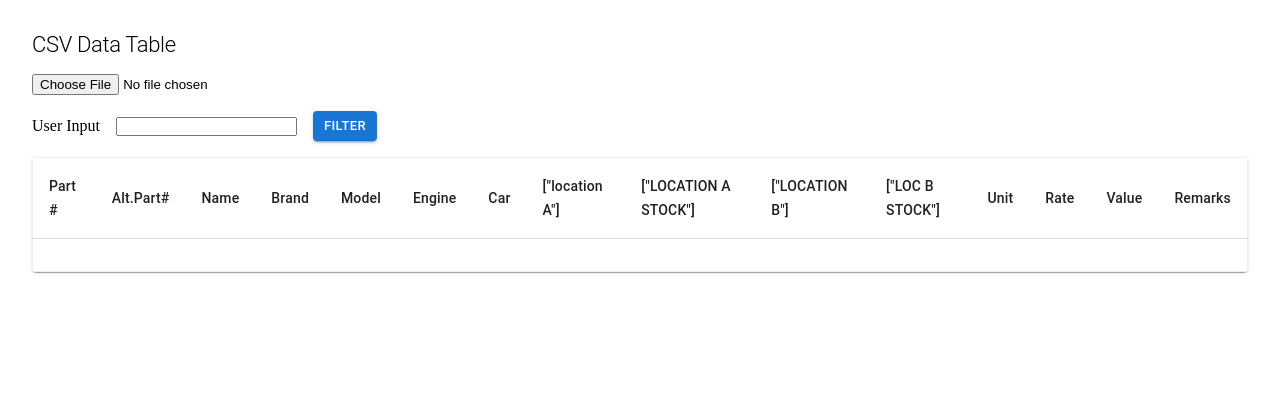
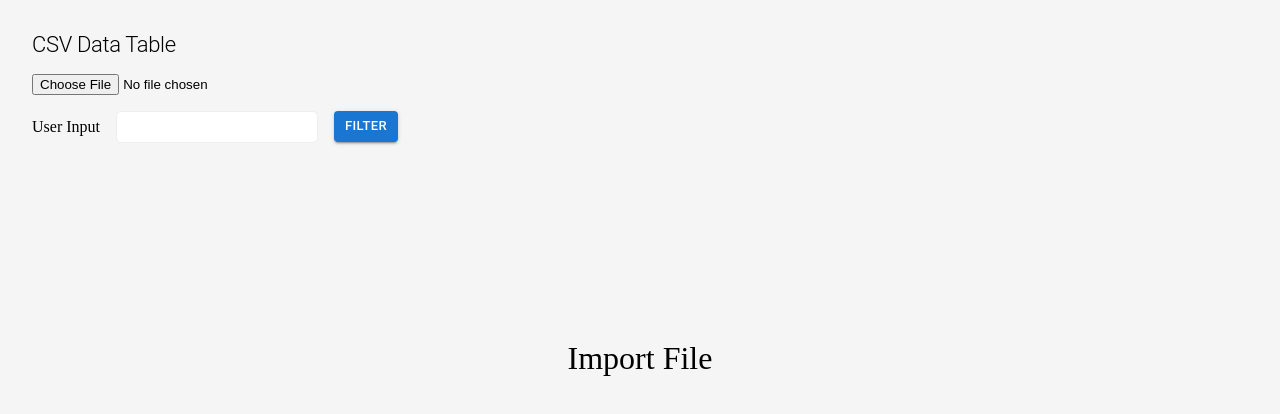
Before and after one commit to sukriti-singh13/data_table, a React (Vite) app: page / in a window 1280 px wide. Shown: the top 414 px of the page. Built offline with nearby package versions, Linux system fonts and the light colour scheme.

Commit message:
completed functionality

```diff
--- a/src/App.jsx
+++ b/src/App.jsx
@@ -1,7 +1,14 @@
+import { Box } from "@mui/material";
 import Home from "./pages/Home";
 
 function App() {
-  return <Home />;
+  return (
+    <Box
+      sx={{ backgroundColor: "#F5F5F5;", minHeight: "100vh", height: "100%" }}
+    >
+      <Home />
+    </Box>
+  );
 }
 
 export default App;
--- a/src/components/CustomModal.jsx
+++ b/src/components/CustomModal.jsx
@@ -6,11 +6,10 @@ import {
   TableContainer,
   TableHead,
   TableRow,
-  Typography,
 } from "@mui/material";
-import { MdDelete, MdModeEdit } from "react-icons/md";
-import React from "react";
-import { deleteRow } from "../features/TableData";
+import { MdDelete, MdModeEdit, MdOutlineDone, MdClose } from "react-icons/md";
+import React, { useState } from "react";
+import { deleteRow, editStocks, handleModalClose } from "../features/TableData";
 import { useDispatch, useSelector } from "react-redux";
 const CustomModal = () => {
   const style = {
@@ -28,38 +27,67 @@ const CustomModal = () => {
   const { isModalOpen, tableDataForFile, selectedRow } = useSelector(
     (store) => store.tableFileData
   );
-  // const deleteRow = (id) => {
-  //   setTableDataForFile(
-  //     tableDataForFile.filter(
-  //       (row) => row[selectedRow] !== tableDataForFile[id]
-  //     )
-  //   );
-  // };
+
+  const minWidthTable = {
+    minWidth: "110px",
+  };
+
+  const [editMode, setEditMode] = useState(false);
+  const [editTextOne, setEditTextOne] = useState(
+    tableDataForFile[selectedRow]["LOCATION A STOCK"]
+  );
   return (
-    <Modal
-      open={isModalOpen}
-    >
+    <Modal open={isModalOpen}>
       <>
-        <TableContainer component={Paper} style={style}>
+        <TableContainer component={Paper} elevation={3} sx={style}>
+          <Box
+            sx={{
+              cursor: "pointer",
+              display: "flex",
+              gap: "1rem",
+              borderBottom: "1px solid #eee",
+            }}
+          >
+            <span>
+              <MdClose
+                size="1.3rem"
+                onClick={() => dispatch(handleModalClose())}
+              />
+            </span>
+
+            <span>
+              {editMode ? (
+                ""
+              ) : (
+                <MdModeEdit size="1.3rem" onClick={() => setEditMode(true)} />
+              )}
+            </span>
+            <span>
+              <MdDelete
+                size="1.3rem"
+                onClick={() => dispatch(deleteRow(selectedRow))}
+              />
+            </span>
+          </Box>
           <TableHead>
             <TableRow>
-              <TableCell component="th" scope="row">
+              <TableCell component="th" scope="row" sx={minWidthTable}>
                 Part #
               </TableCell>
-              <TableCell>Alt.Part#</TableCell>
-              <TableCell>Name</TableCell>
-              <TableCell>Brand</TableCell>
-              <TableCell>Model</TableCell>
-              <TableCell>Engine</TableCell>
-              <TableCell>Car</TableCell>
-              <TableCell>["location A"]</TableCell>
-              <TableCell>["LOCATION A STOCK"]</TableCell>
-              <TableCell>["LOCATION B"]</TableCell>
-              <TableCell>["LOC B STOCK"]</TableCell>
-              <TableCell>Unit</TableCell>
-              <TableCell>Rate</TableCell>
-              <TableCell>Value</TableCell>
-              <TableCell>Remarks</TableCell>
+              <TableCell sx={minWidthTable}>Alt.Part#</TableCell>
+              <TableCell sx={minWidthTable}>Name</TableCell>
+              <TableCell sx={minWidthTable}>Brand</TableCell>
+              <TableCell sx={minWidthTable}>Model</TableCell>
+              <TableCell sx={minWidthTable}>Engine</TableCell>
+              <TableCell sx={minWidthTable}>Car</TableCell>
+              <TableCell sx={minWidthTable}>["location A"]</TableCell>
+              <TableCell sx={minWidthTable}>["LOCATION A STOCK"]</TableCell>
+              <TableCell sx={minWidthTable}>["LOCATION B"]</TableCell>
+              <TableCell sx={minWidthTable}>["LOC B STOCK"]</TableCell>
+              <TableCell sx={minWidthTable}>Unit</TableCell>
+              <TableCell sx={minWidthTable}>Rate</TableCell>
+              <TableCell sx={minWidthTable}>Value</TableCell>
+              <TableCell sx={minWidthTable}>Remarks</TableCell>
             </TableRow>
           </TableHead>
           <TableRow
@@ -77,9 +105,29 @@ const CustomModal = () => {
             <TableCell>{tableDataForFile[selectedRow].Engine}</TableCell>
             <TableCell>{tableDataForFile[selectedRow].Car}</TableCell>
             <TableCell>{tableDataForFile[selectedRow]["location A"]}</TableCell>
-            <TableCell>
-              {tableDataForFile[selectedRow]["LOCATION A STOCK"]}
-            </TableCell>
+            {editMode ? (
+              <TableCell>
+                <Box sx={{ display: "flex", gap: ".5rem" }}>
+                  <input
+                    value={editTextOne}
+                    onChange={(e) => setEditTextOne(e.target.value)}
+                  />
+
+                  <MdOutlineDone
+                    size="1.2rem"
+                    sx={{ cursor: "pointer" }}
+                    onClick={() => {
+                      dispatch(editStocks(editTextOne)), setEditMode(false);
+                    }}
+                  />
+                </Box>
+              </TableCell>
+            ) : (
+              <TableCell>
+                {tableDataForFile[selectedRow]["LOCATION A STOCK"]}
+              </TableCell>
+            )}
+
             <TableCell>{tableDataForFile[selectedRow]["LOCATION B"]}</TableCell>
             <TableCell>
               {tableDataForFile[selectedRow]["LOC B STOCK"]}
@@ -89,18 +137,6 @@ const CustomModal = () => {
             <TableCell>{tableDataForFile[selectedRow].Value}</TableCell>
             <TableCell>{tableDataForFile[selectedRow].Remarks}</TableCell>
           </TableRow>
-          <Box
-            sx={{
-              display: "flex",
-              gap: "1rem",
-              marginTop: "1rem",
-              justifyContent: "center",
-              cursor: "pointer",
-            }}
-          >
-            <MdModeEdit />
-            <MdDelete onClick={() => dispatch(deleteRow(selectedRow))} />
-          </Box>
         </TableContainer>
       </>
     </Modal>
--- a/src/components/CustomTable.jsx
+++ b/src/components/CustomTable.jsx
@@ -1,6 +1,5 @@
 import React, { useState } from "react";
 import {
-  Modal,
   Paper,
   Table,
   TableBody,
@@ -13,23 +12,26 @@ import CustomModal from "./CustomModal";
 import { useDispatch, useSelector } from "react-redux";
 import { handleModal } from "../features/TableData";
 const CustomTable = () => {
-
   const dispatch = useDispatch();
-  const { tableDataForFile, isModalOpen,filterInput } = useSelector(
+  const { tableDataForFile, isModalOpen, filterInput } = useSelector(
     (store) => store.tableFileData
   );
-  console.log(filterInput)
+
+  const minWidthTable = {
+    minWidth: "120px",
+  };
+
   return (
     <>
       {isModalOpen && <CustomModal />}
-      <TableContainer component={Paper}>
+      <TableContainer component={Paper} elevation={3}>
         <Table
           sx={{ minWidth: 650, border: "1px solid #eee" }}
           aria-label="simple table"
         >
           <TableHead>
             <TableRow>
-              <TableCell component="th" scope="row">
+              <TableCell component="th" scope="row" width="100%">
                 Part #
               </TableCell>
               <TableCell>Alt.Part#</TableCell>
@@ -38,10 +40,10 @@ const CustomTable = () => {
               <TableCell>Model</TableCell>
               <TableCell>Engine</TableCell>
               <TableCell>Car</TableCell>
-              <TableCell>["location A"]</TableCell>
-              <TableCell>["LOCATION A STOCK"]</TableCell>
-              <TableCell>["LOCATION B"]</TableCell>
-              <TableCell>["LOC B STOCK"]</TableCell>
+              <TableCell sx={minWidthTable}>["location A"]</TableCell>
+              <TableCell sx={minWidthTable}>["LOCATION A STOCK"]</TableCell>
+              <TableCell sx={minWidthTable}>["LOCATION B"]</TableCell>
+              <TableCell sx={minWidthTable}>["LOC B STOCK"]</TableCell>
               <TableCell>Unit</TableCell>
               <TableCell>Rate</TableCell>
               <TableCell>Value</TableCell>
@@ -49,21 +51,27 @@ const CustomTable = () => {
             </TableRow>
           </TableHead>
           <TableBody>
-
-            {tableDataForFile.filter(
-          (item) => (String(item["Part #"]).includes(filterInput) || filterInput==='')
-        ).map((row, index) => (
+            {tableDataForFile
+              .filter(
+                (item) =>
+                  String(item["Part #"]).includes(filterInput) ||
+                  filterInput === ""
+              )
+              .map((row, index) => (
                 <TableRow
                   onClick={() => dispatch(handleModal(index))}
                   key={index}
-                sx={{ "&:last-child td, &:last-child th": { border: 0 } }}
+                  sx={{
+                    "&:last-child td, &:last-child th": { border: 0 },
+                    cursor: "pointer",
+                  }}
                 >
-                <TableCell component="th" scope="row">
+                  <TableCell component="th" scope="row" sx={minWidthTable}>
                     {row["Part #"]}
                   </TableCell>
 
-                <TableCell>{row["Alt.Part#"]}</TableCell>
-                <TableCell>{row.Name}</TableCell>
+                  <TableCell sx={minWidthTable}>{row["Alt.Part#"]}</TableCell>
+                  <TableCell sx={minWidthTable}>{row.Name}</TableCell>
                   <TableCell>{row.Brand}</TableCell>
                   <TableCell>{row.Model}</TableCell>
                   <TableCell>{row.Engine}</TableCell>
@@ -71,7 +79,7 @@ const CustomTable = () => {
                   <TableCell>{row["location A"]}</TableCell>
                   <TableCell>{row["LOCATION A STOCK"]}</TableCell>
                   <TableCell>{row["LOCATION B"]}</TableCell>
-                <TableCell>{row["LOC B STOCK"]}</TableCell>
+                  <TableCell>{row[`"LOC B STOCK "`]}</TableCell>
                   <TableCell>{row.Unit}</TableCell>
                   <TableCell>{row.Rate}</TableCell>
                   <TableCell>{row.Value}</TableCell>
--- a/src/features/TableData.jsx
+++ b/src/features/TableData.jsx
@@ -4,7 +4,7 @@ const initialState = {
   tableDataForFile: [{}],
   isModalOpen: false,
   selectedRow: 0,
-  filterInput: ''
+  filterInput: "",
 };
 
 export const parseFile = createAsyncThunk("table/parseFile", async (file) => {
@@ -14,6 +14,7 @@ export const parseFile = createAsyncThunk("table/parseFile", async (file) => {
       skipEmptyLines: true,
       complete: (results) => {
         resolve(results.data);
+        console.log(results.data);
       },
       error: (error) => {
         reject(error);
@@ -26,13 +27,11 @@ const tableDataSlice = createSlice({
   name: "tableData",
   initialState,
   reducers: {
-    handleFilterInput:(state,{payload}) => {
-        state.filterInput = payload
+    handleFilterInput: (state, { payload }) => {
+      state.filterInput = payload;
     },
 
     filterTable: (state, { payload }) => {
-      console.log(state.tableDataForFile);
-      // console.log(payload);
       if (payload.length > 2) {
         const filteredTable = state.tableDataForFile.filter(
           (item) => String(item["Part #"]).slice(0, 3) === payload
@@ -45,13 +44,23 @@ const tableDataSlice = createSlice({
       state.selectedRow = payload;
     },
     deleteRow: (state, { payload }) => {
-      console.log(payload);
-      console.log(state.tableDataForFile);
       let finalObjects = state.tableDataForFile.filter(
-        (item, index) => index!== payload
+        (item, index) => index !== payload
       );
-      console.log(finalObjects);
-      state.tableDataForFile = finalObjects
+
+      state.tableDataForFile = finalObjects;
+      state.isModalOpen = false;
+    },
+    editStocks: (state, { payload }) => {
+      const editedObjects = state.tableDataForFile.map((item, index) =>
+        index === state.selectedRow
+          ? { ...item, ["LOCATION A STOCK"]: payload }
+          : item
+      );
+
+      state.tableDataForFile = editedObjects;
+    },
+    handleModalClose: (state, { payload }) => {
       state.isModalOpen = false;
     },
   },
@@ -63,6 +72,13 @@ const tableDataSlice = createSlice({
   },
 });
 
-export const { handleTableData, filterTable, handleModal, deleteRow,handleFilterInput } =
-  tableDataSlice.actions;
+export const {
+  handleTableData,
+  filterTable,
+  handleModal,
+  deleteRow,
+  handleFilterInput,
+  editStocks,
+  handleModalClose,
+} = tableDataSlice.actions;
 export default tableDataSlice.reducer;
--- a/src/pages/Home.jsx
+++ b/src/pages/Home.jsx
@@ -1,14 +1,8 @@
 import { Box, Button, Typography } from "@mui/material";
-import React, { useEffect, useState } from "react";
-import Papa from "papaparse";
+import React, { useState } from "react";
 import CustomTable from "../components/CustomTable";
 import { useDispatch, useSelector } from "react-redux";
-import {
-  handleTableData,
-  filterTable,
-  parseFile,
-  handleFilterInput,
-} from "../features/TableData";
+import { parseFile, handleFilterInput } from "../features/TableData";
 const Home = () => {
   const dispatch = useDispatch();
   const { tableDataForFile, filterInput } = useSelector(
@@ -27,6 +21,9 @@ const Home = () => {
     alignItems: "center",
   };
 
+  const fontStyle = {
+    fontSize: "2rem",
+  };
   return (
     <Box sx={{ padding: "2rem", display: "grid", gap: "1rem" }}>
       <Typography sx={{ fontSize: "22px", fontWeight: "700px" }} variant="h1">
@@ -43,6 +40,7 @@ const Home = () => {
       <Box sx={flexItem}>
         <Typography variant="p">User Input</Typography>
         <input
+          className="user_input"
           value={userInput}
           onChange={(e) => setUserInput(e.target.value)}
         />
@@ -53,8 +51,25 @@ const Home = () => {
         >
           Filter
         </Button>
+        {/* {filterInput !== "" && (
+          <Button
+            size="small"
+            variant="contained"
+            onClick={() => dispatch(handleFilterInput(""))}
+          >
+            Clear
+          </Button>
+        )} */}
       </Box>
-      <CustomTable tableDataForFile={tableDataForFile} />
+      {tableDataForFile.length > 1 ? (
+        <CustomTable tableDataForFile={tableDataForFile} />
+      ) : (
+        <Box sx={{ display: "grid", placeContent: "center", height: "50vh" }}>
+          <Typography variant="p" sx={{ fontStyle }}>
+            Import File
+          </Typography>
+        </Box>
+      )}
     </Box>
   );
 };
--- a/src/styles/Home.scss
+++ b/src/styles/Home.scss
@@ -0,0 +1,7 @@
+.user_input {
+  width: 200px;
+  height: 30px;
+  border-radius: 5px;
+  border: 0.5px solid #eee;
+  box-shadow: 2px 2px 2px 1px rgba(0, 0, 0, 0);
+}
```
Lines whose indentation alone changed are shown as unchanged.
